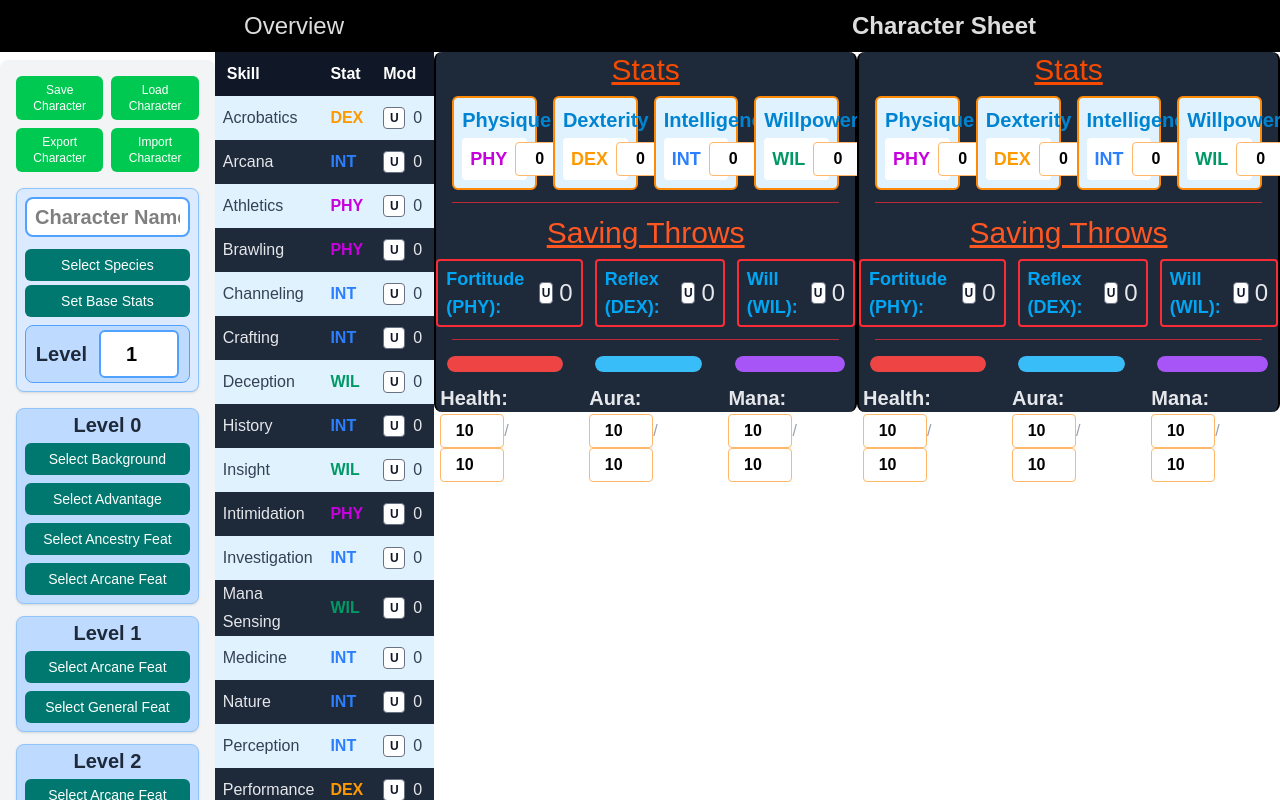
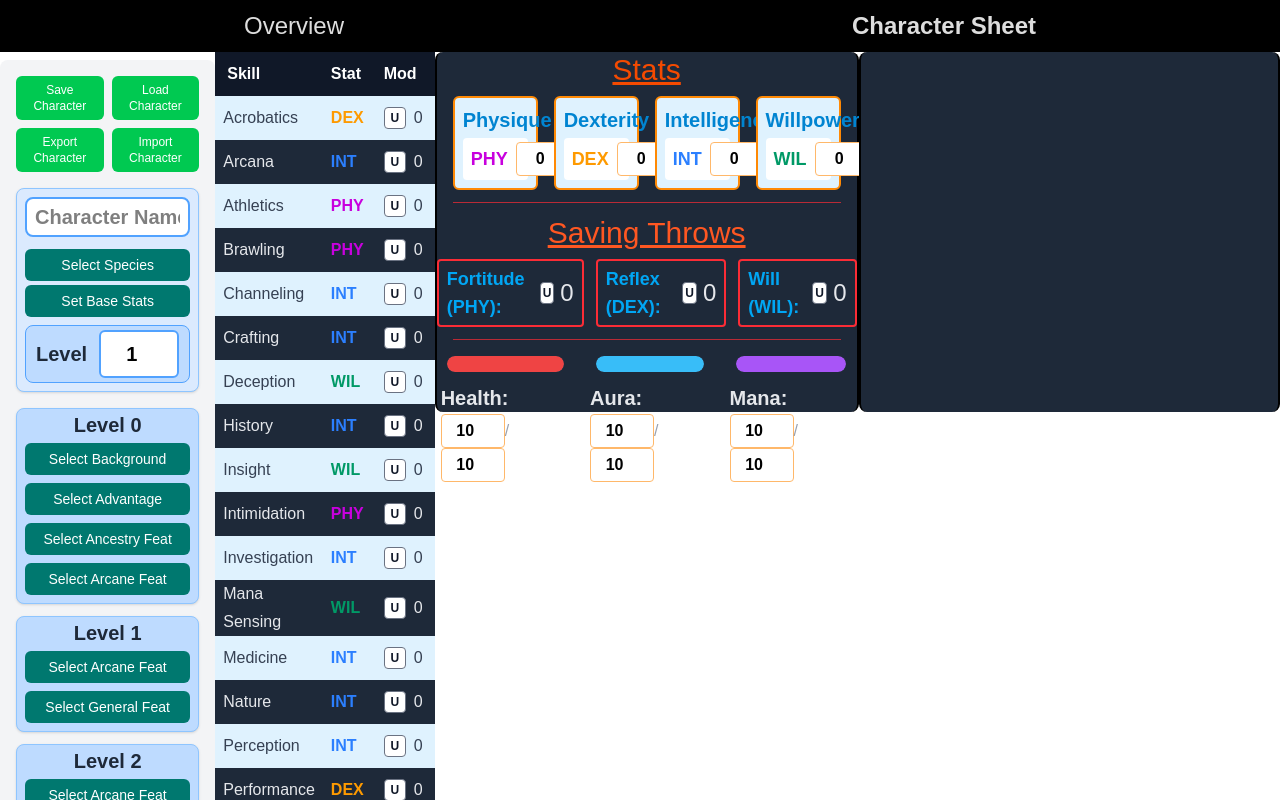
Before and after one commit to Acasez/kastorixv2, a React (Vite) app: page /characterSheet in a window 1280 px wide. Shown: the top 800 px of the page. Built offline with nearby package versions, Linux system fonts and the light colour scheme.

Commit message:
Calculate max health, mana, aura

```diff
--- a/src/components/CharacterSheet/CoreStatSection/HealthManaAuraBars.tsx
+++ b/src/components/CharacterSheet/CoreStatSection/HealthManaAuraBars.tsx
@@ -4,6 +4,8 @@ import TrackBar from "../../TrackBar";
 
 export default function HealthManaAuraBars() {
   const { character, updateCharacter } = useCharacter();
+  const maxHealth = 6 + character.baseStats.PHY;
+  const maxPool = 6 + (3 + character.baseStats.WIL) * character.level;
 
   return (
     <div className="flex items-end justify-center gap-3 ">
@@ -11,18 +13,21 @@ export default function HealthManaAuraBars() {
         label="Health"
         color="#ef4444"
         track={character.health}
+        max={maxHealth}
         onChange={(health) => updateCharacter({ health })}
       />
       <TrackBar
         label="Aura"
         color="#38bdf8"
         track={character.aura}
+        max={maxPool}
         onChange={(aura) => updateCharacter({ aura })}
       />
       <TrackBar
         label="Mana"
         color="#a855f7"
         track={character.mana}
+        max={maxPool}
         onChange={(mana) => updateCharacter({ mana })}
       />
     </div>
--- a/src/components/CharacterSheet/OtherStatSection.tsx
+++ b/src/components/CharacterSheet/OtherStatSection.tsx
@@ -1,15 +1,5 @@
-import HealthManaAuraBars from "./CoreStatSection/HealthManaAuraBars";
-import SavingThrowDisplay from "./CoreStatSection/SavingThrowDisplay";
-import StatsGrid from "./CoreStatSection/StatsGrid";
-
 export default function OtherStatSection() {
   return (
-    <div className="flex flex-col bg-gray-800 h-90 gap-3 border-x-2 rounded-lg -mt-2">
-      <StatsGrid />
-      <hr className="border-red-500/70 mx-4" />
-      <SavingThrowDisplay />
-      <hr className="mx-4 border-red-500/70" />
-      <HealthManaAuraBars />
-    </div>
+    <div className="flex flex-col bg-gray-800 h-90 w-165 gap-3 border-x-2 rounded-lg -mt-2"></div>
   );
 }
--- a/src/components/TrackBar.tsx
+++ b/src/components/TrackBar.tsx
@@ -6,6 +6,7 @@ type TrackBarProps = {
   label: string;
   color: string;
   track: Track;
+  max?: number;
   onChange: (next: Track) => void;
 };
 
@@ -13,6 +14,7 @@ export default function TrackBar({
   label,
   color,
   track,
+  max,
   onChange,
 }: TrackBarProps) {
   const percentage = Math.min(
@@ -40,7 +42,7 @@ export default function TrackBar({
         <NumberInput
           value={track.max}
           min={1}
-          max={999}
+          max={max}
           onChange={(v) => onChange({ ...track, max: v })}
         />
       </div>
```
